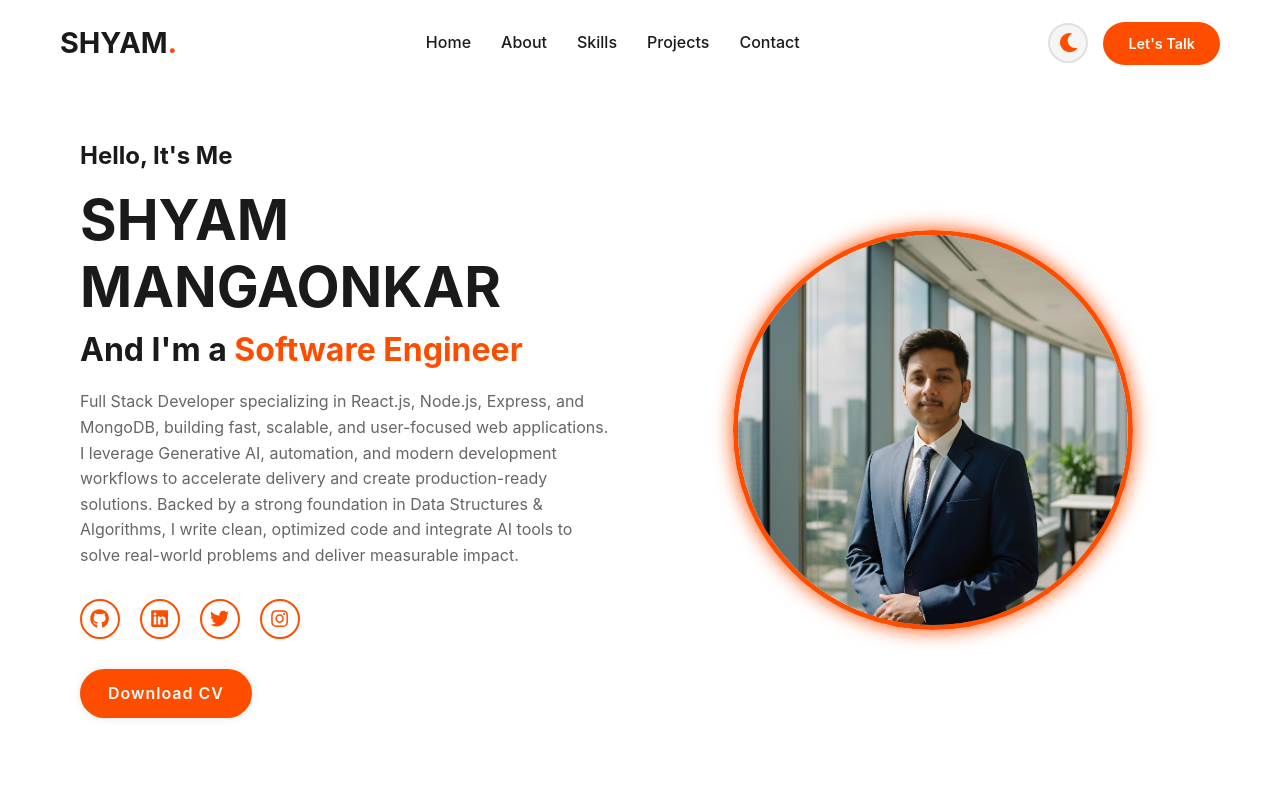
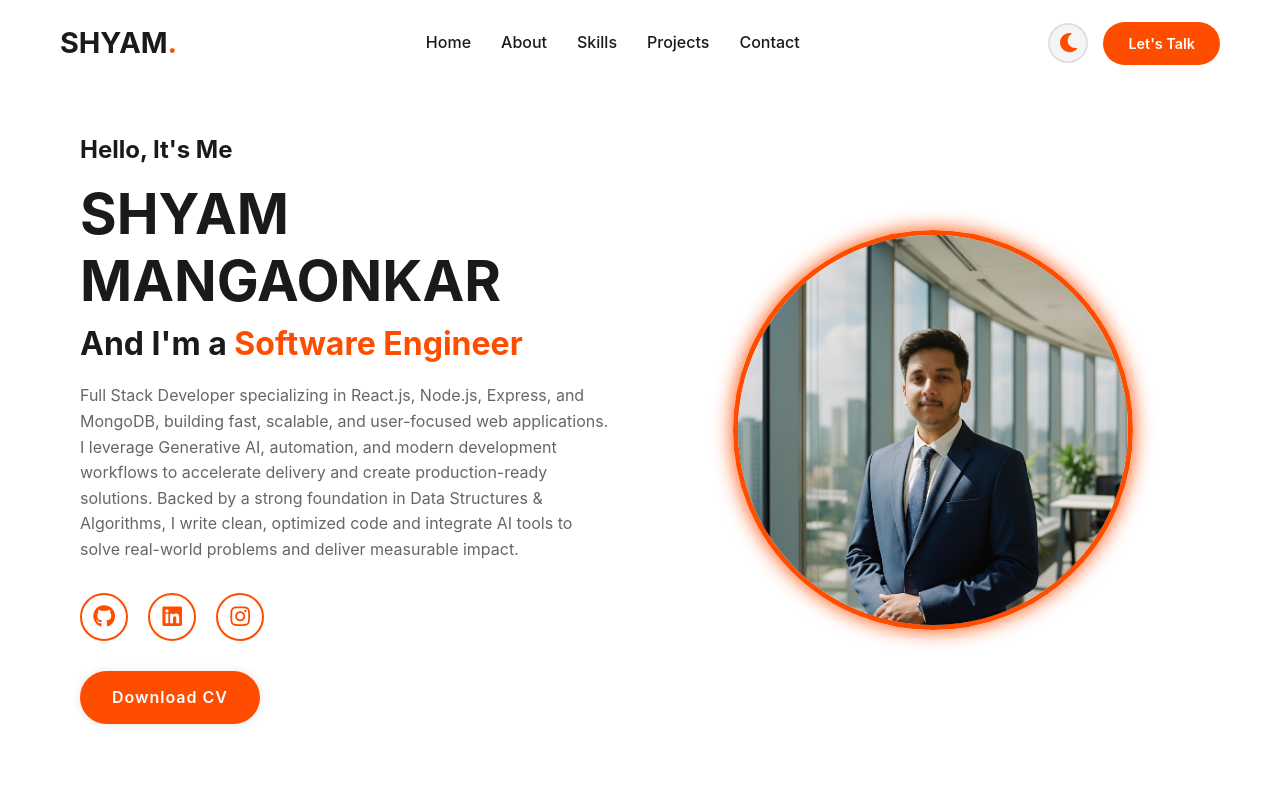
Before and after one commit to ShyamCoder2024/Portfolio, a React (Vite) app: page / in a window 1280 px wide. Shown: the top 800 px of the page. Built offline with nearby package versions, Linux system fonts and the light colour scheme.

Commit message:
Optimize mobile experience and remove Twitter icon

```diff
--- a/src/ErrorBoundary.jsx
+++ b/src/ErrorBoundary.jsx
@@ -6,7 +6,8 @@ class ErrorBoundary extends React.Component {
         this.state = { hasError: false, error: null, errorInfo: null };
     }
 
-    static getDerivedStateFromError(error) {
+    // eslint-disable-next-line no-unused-vars
+    static getDerivedStateFromError(_error) {
         return { hasError: true };
     }
 
--- a/src/ThemeContext.jsx
+++ b/src/ThemeContext.jsx
@@ -2,6 +2,7 @@ import React, { createContext, useContext, useState, useEffect } from 'react';
 
 const ThemeContext = createContext();
 
+// eslint-disable-next-line react-refresh/only-export-components
 export const useTheme = () => {
     const context = useContext(ThemeContext);
     if (!context) {
--- a/src/components/About.jsx
+++ b/src/components/About.jsx
@@ -1,4 +1,5 @@
 import React from 'react';
+// eslint-disable-next-line no-unused-vars
 import { motion } from 'framer-motion';
 import './About.css';
 import profileImg from '../assets/profile.jpg';
--- a/src/components/Certifications.jsx
+++ b/src/components/Certifications.jsx
@@ -1,4 +1,5 @@
 import React from 'react';
+// eslint-disable-next-line no-unused-vars
 import { motion } from 'framer-motion';
 import { FaExternalLinkAlt } from 'react-icons/fa';
 import './Certifications.css';
--- a/src/components/Footer.jsx
+++ b/src/components/Footer.jsx
@@ -30,7 +30,6 @@ const Footer = () => {
                     <h4>Social</h4>
                     <a href="https://github.com/ShyamCoder2024" target="_blank" rel="noopener noreferrer">GitHub</a>
                     <a href="https://www.linkedin.com/in/shyam-mangaonkar-bb8b58229/" target="_blank" rel="noopener noreferrer">LinkedIn</a>
-                    <a href="https://twitter.com/shyam">Twitter</a>
                     <a href="https://www.instagram.com/shyam_mangaonkar?igsh=MXdvZXQyMHozcnh2dQ==" target="_blank" rel="noopener noreferrer">Instagram</a>
                 </div>
             </div>
--- a/src/components/Hero.css
+++ b/src/components/Hero.css
@@ -22,21 +22,17 @@
     flex: 1;
 }
 
+/* Removed CSS animations in favor of Framer Motion */
+
 .hero-content h3 {
     font-size: 1.5rem;
     font-weight: 700;
-    opacity: 0;
-    animation: slideBottom 1s ease forwards;
-    animation-delay: .7s;
 }
 
 .hero-content h1 {
     font-size: 3.5rem;
     font-weight: 700;
     margin: 10px 0;
-    opacity: 0;
-    animation: slideRight 1s ease forwards;
-    animation-delay: 1s;
 }
 
 .hero-content h2 {
@@ -46,9 +42,6 @@
     text-align: left;
     left: 0;
     transform: none;
-    opacity: 0;
-    animation: slideTop 1s ease forwards;
-    animation-delay: 1.3s;
 }
 
 .hero-content h2::after {
@@ -64,9 +57,6 @@
     margin-bottom: 30px;
     max-width: 600px;
     color: var(--text-secondary);
-    opacity: 0;
-    animation: slideLeft 1s ease forwards;
-    animation-delay: 1.6s;
 }
 
 .social-icons {
@@ -79,28 +69,29 @@
     display: inline-flex;
     justify-content: center;
     align-items: center;
-    width: 40px;
-    height: 40px;
+    width: 48px;
+    /* Improved touch target */
+    height: 48px;
+    /* Improved touch target */
     background: transparent;
     border: 2px solid var(--accent-color);
     border-radius: 50%;
-    font-size: 1.2rem;
+    font-size: 1.4rem;
     color: var(--accent-color);
-    transition: .5s ease;
-    opacity: 0;
-    animation: slideLeft 1s ease forwards;
-    animation-delay: calc(.2s * var(--i));
+    transition: .3s ease;
 }
 
 .social-icons a:hover {
     background: var(--accent-color);
     color: var(--bg-color);
     box-shadow: 0 0 20px var(--accent-color);
+    transform: scale(1.1);
 }
 
 .btn {
     display: inline-block;
-    padding: 12px 28px;
+    padding: 14px 32px;
+    /* Improved touch target */
     background: var(--accent-color);
     border-radius: 40px;
     box-shadow: 0 0 10px rgba(0, 0, 0, 0.1);
@@ -108,10 +99,7 @@
     color: var(--bg-color);
     letter-spacing: 1px;
     font-weight: 600;
-    transition: .5s ease;
-    opacity: 0;
-    animation: slideTop 1s ease forwards;
-    animation-delay: 2s;
+    transition: .3s ease;
 }
 
 .btn:hover {
@@ -139,54 +127,6 @@
     width: 100%;
     height: 100%;
     object-fit: cover;
-}
-
-@keyframes slideRight {
-    0% {
-        transform: translateX(-100px);
-        opacity: 0;
-    }
-
-    100% {
-        transform: translateX(0);
-        opacity: 1;
-    }
-}
-
-@keyframes slideLeft {
-    0% {
-        transform: translateX(100px);
-        opacity: 0;
-    }
-
-    100% {
-        transform: translateX(0);
-        opacity: 1;
-    }
-}
-
-@keyframes slideTop {
-    0% {
-        transform: translateY(100px);
-        opacity: 0;
-    }
-
-    100% {
-        transform: translateY(0);
-        opacity: 1;
-    }
-}
-
-@keyframes slideBottom {
-    0% {
-        transform: translateY(-100px);
-        opacity: 0;
-    }
-
-    100% {
-        transform: translateY(0);
-        opacity: 1;
-    }
 }
 
 /* Tablet */
--- a/src/components/Hero.jsx
+++ b/src/components/Hero.jsx
@@ -1,8 +1,29 @@
 import React from 'react';
+// eslint-disable-next-line no-unused-vars
 import { motion } from 'framer-motion';
-import { FaGithub, FaLinkedin, FaTwitter, FaInstagram } from 'react-icons/fa';
+import { FaGithub, FaLinkedin, FaInstagram } from 'react-icons/fa';
 import './Hero.css';
 import profileImg from '../assets/profile.jpg';
+
+const containerVariants = {
+    hidden: { opacity: 0 },
+    visible: {
+        opacity: 1,
+        transition: {
+            staggerChildren: 0.2,
+            delayChildren: 0.3
+        }
+    }
+};
+
+const itemVariants = {
+    hidden: { opacity: 0, x: -30 },
+    visible: {
+        opacity: 1,
+        x: 0,
+        transition: { duration: 0.6, ease: "easeOut" }
+    }
+};
 
 const Hero = () => {
     return (
@@ -10,25 +31,33 @@ const Hero = () => {
             <div className="hero-container">
                 <motion.div
                     className="hero-content"
-                    initial={{ opacity: 0, x: -50 }}
-                    animate={{ opacity: 1, x: 0 }}
-                    transition={{ duration: 0.8 }}
+                    variants={containerVariants}
+                    initial="hidden"
+                    animate="visible"
                 >
-                    <h3>Hello, It's Me</h3>
-                    <h1>SHYAM MANGAONKAR</h1>
-                    <h2>And I'm a <span>Software Engineer</span></h2>
-                    <p>
+                    <motion.h3 variants={itemVariants}>Hello, It's Me</motion.h3>
+                    <motion.h1 variants={itemVariants}>SHYAM MANGAONKAR</motion.h1>
+                    <motion.h2 variants={itemVariants}>And I'm a <span>Software Engineer</span></motion.h2>
+                    <motion.p variants={itemVariants}>
                         Full Stack Developer specializing in React.js, Node.js, Express, and MongoDB, building fast, scalable, and user-focused web applications. I leverage Generative AI, automation, and modern development workflows to accelerate delivery and create production-ready solutions. Backed by a strong foundation in Data Structures & Algorithms, I write clean, optimized code and integrate AI tools to solve real-world problems and deliver measurable impact.
-                    </p>
+                    </motion.p>
 
-                    <div className="social-icons">
-                        <a href="https://github.com/ShyamCoder2024" target="_blank" rel="noopener noreferrer" style={{ '--i': 1 }}><FaGithub /></a>
-                        <a href="https://www.linkedin.com/in/shyam-mangaonkar-bb8b58229/" target="_blank" rel="noopener noreferrer" style={{ '--i': 2 }}><FaLinkedin /></a>
-                        <a href="https://twitter.com/shyam" style={{ '--i': 3 }}><FaTwitter /></a>
-                        <a href="https://www.instagram.com/shyam_mangaonkar?igsh=MXdvZXQyMHozcnh2dQ==" target="_blank" rel="noopener noreferrer" style={{ '--i': 4 }}><FaInstagram /></a>
-                    </div>
+                    <motion.div className="social-icons" variants={itemVariants}>
+                        <a href="https://github.com/ShyamCoder2024" target="_blank" rel="noopener noreferrer"><FaGithub /></a>
+                        <a href="https://www.linkedin.com/in/shyam-mangaonkar-bb8b58229/" target="_blank" rel="noopener noreferrer"><FaLinkedin /></a>
+                        <a href="https://www.instagram.com/shyam_mangaonkar?igsh=MXdvZXQyMHozcnh2dQ==" target="_blank" rel="noopener noreferrer"><FaInstagram /></a>
+                    </motion.div>
 
-                    <a href="/Shyam_Mangaonkar_CV.pdf" download="Shyam_Mangaonkar_CV.pdf" className="btn">Download CV</a>
+                    <motion.a
+                        href="/Shyam_Mangaonkar_CV.pdf"
+                        download="Shyam_Mangaonkar_CV.pdf"
+                        className="btn"
+                        variants={itemVariants}
+                        whileHover={{ scale: 1.05 }}
+                        whileTap={{ scale: 0.95 }}
+                    >
+                        Download CV
+                    </motion.a>
                 </motion.div>
 
                 <motion.div
--- a/src/components/Projects.jsx
+++ b/src/components/Projects.jsx
@@ -1,4 +1,5 @@
 import React from 'react';
+// eslint-disable-next-line no-unused-vars
 import { motion } from 'framer-motion';
 import { FaExternalLinkAlt, FaGithub } from 'react-icons/fa';
 import './Projects.css';
--- a/src/components/Skills.jsx
+++ b/src/components/Skills.jsx
@@ -1,4 +1,5 @@
 import React from 'react';
+// eslint-disable-next-line no-unused-vars
 import { motion } from 'framer-motion';
 import { FaCheckCircle } from 'react-icons/fa';
 import './Skills.css';
--- a/src/index.css
+++ b/src/index.css
@@ -32,6 +32,8 @@ html {
   scroll-behavior: smooth;
   scroll-padding-top: 80px;
   -webkit-text-size-adjust: 100%;
+  -webkit-tap-highlight-color: transparent;
+  /* Remove default tap highlight on mobile */
   /* Prevent font scaling in landscape on mobile */
 }
 
```
